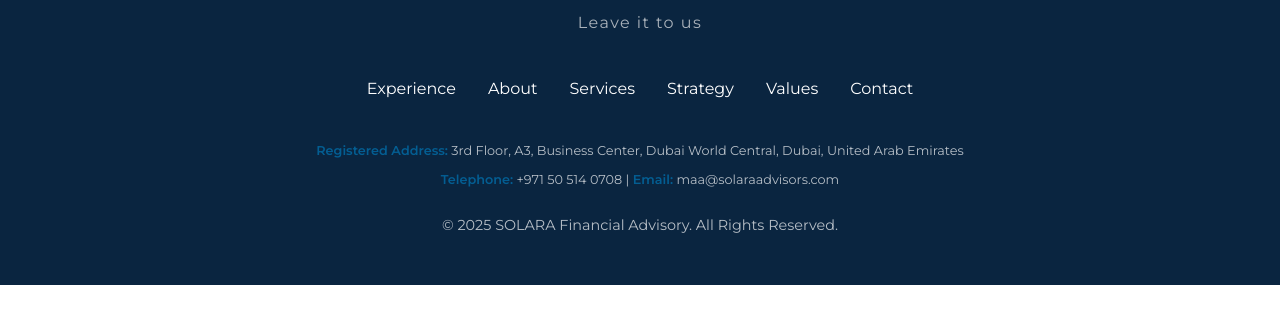
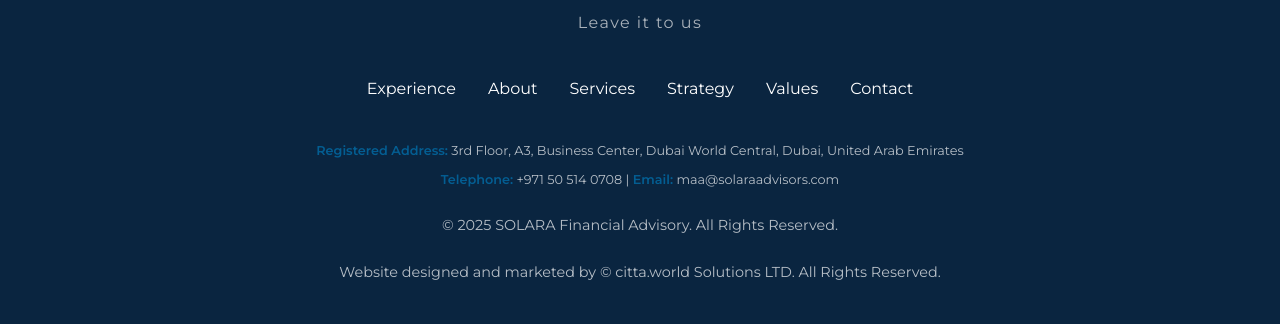
Before and after one commit to grv1541/solara.github.io, a plain HTML site: page index.html in a window 1280 px wide. Shown: the part 6672-6996 px from the top of the page. Before the commit the page ends 6957 px from the top, so only its background shows below. Drawn offline with nearby package versions, Linux system fonts and the light colour scheme; a web font is replaced by a local one.

Commit message:
Update index.html

```diff
--- a/index.html
+++ b/index.html
@@ -1019,6 +1019,7 @@
             <div class="copyright">
                 © 2025 SOLARA Financial Advisory. All Rights Reserved.
             </div>
+            <div class="copyright"> Website designed and marketed by © citta.world Solutions LTD. All Rights Reserved. </div>
         </div>
     </footer>
 
```
